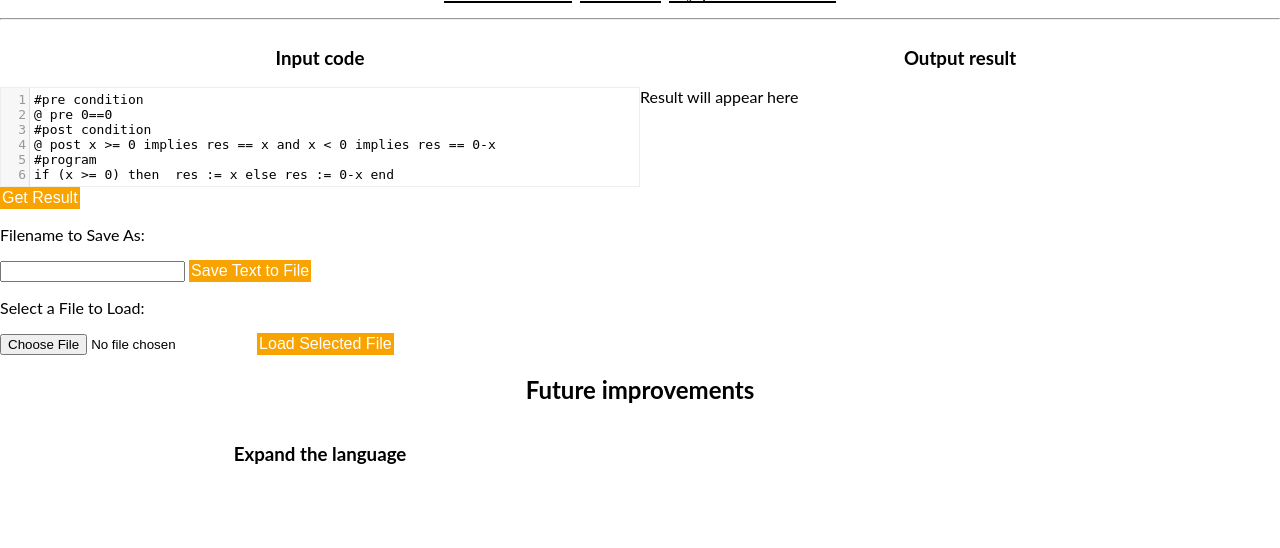
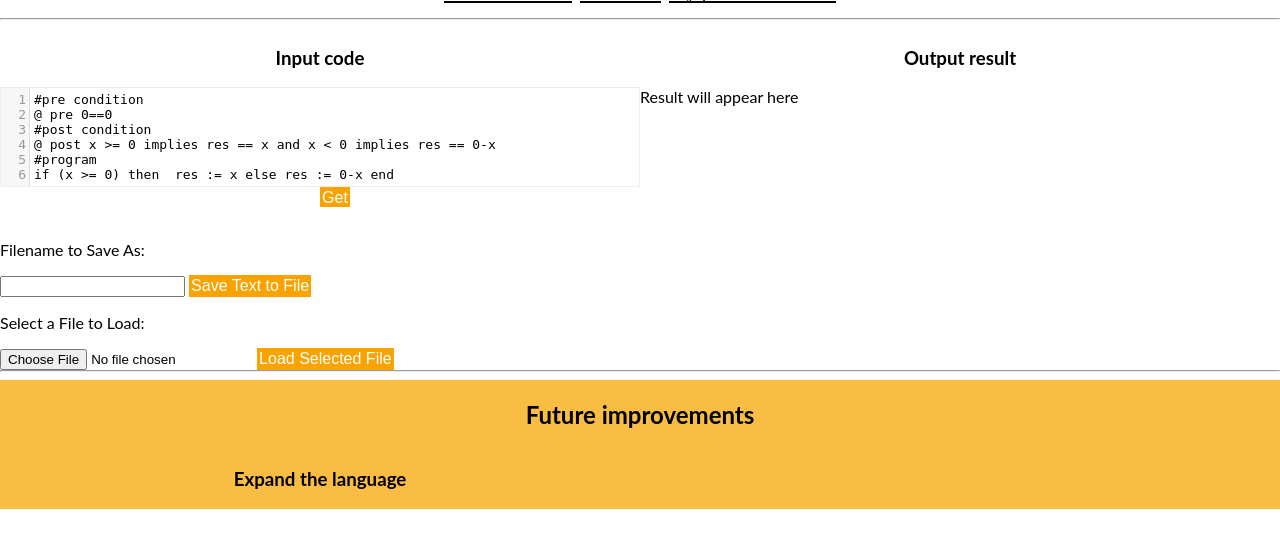
Before and after one commit to anaoaktree/vcgen, a Django app: page / in a window 1280 px wide. Shown: the part 187-735 px from the top of the page. Run offline with Django 3.2, Linux system fonts and the light colour scheme; some libraries are stand-ins or nearby versions.

Commit message:
styling css

```diff
--- a/textinterface/static/textinterface/css/style.css
+++ b/textinterface/static/textinterface/css/style.css
@@ -62,7 +62,15 @@ background-color: #FABD44;
 }
 
 #getResult{
+	position: relative;
+	width: 30px;
+	height: 20px;
 	left:50%;
+}
+
+#improvs{
+	background-color: #FABD44;
+
 }
 
 .offscreen
--- a/textinterface/templates/textinterface/index.html
+++ b/textinterface/templates/textinterface/index.html
@@ -77,8 +77,8 @@
 	</article>
 </section>
 
-
-<section>
+<hr>
+<section id= "improvs">
   <header><h2> Future improvements</h2></header>
   <article><header><h3> Expand the language </h3></header></article>
 </section>
```
